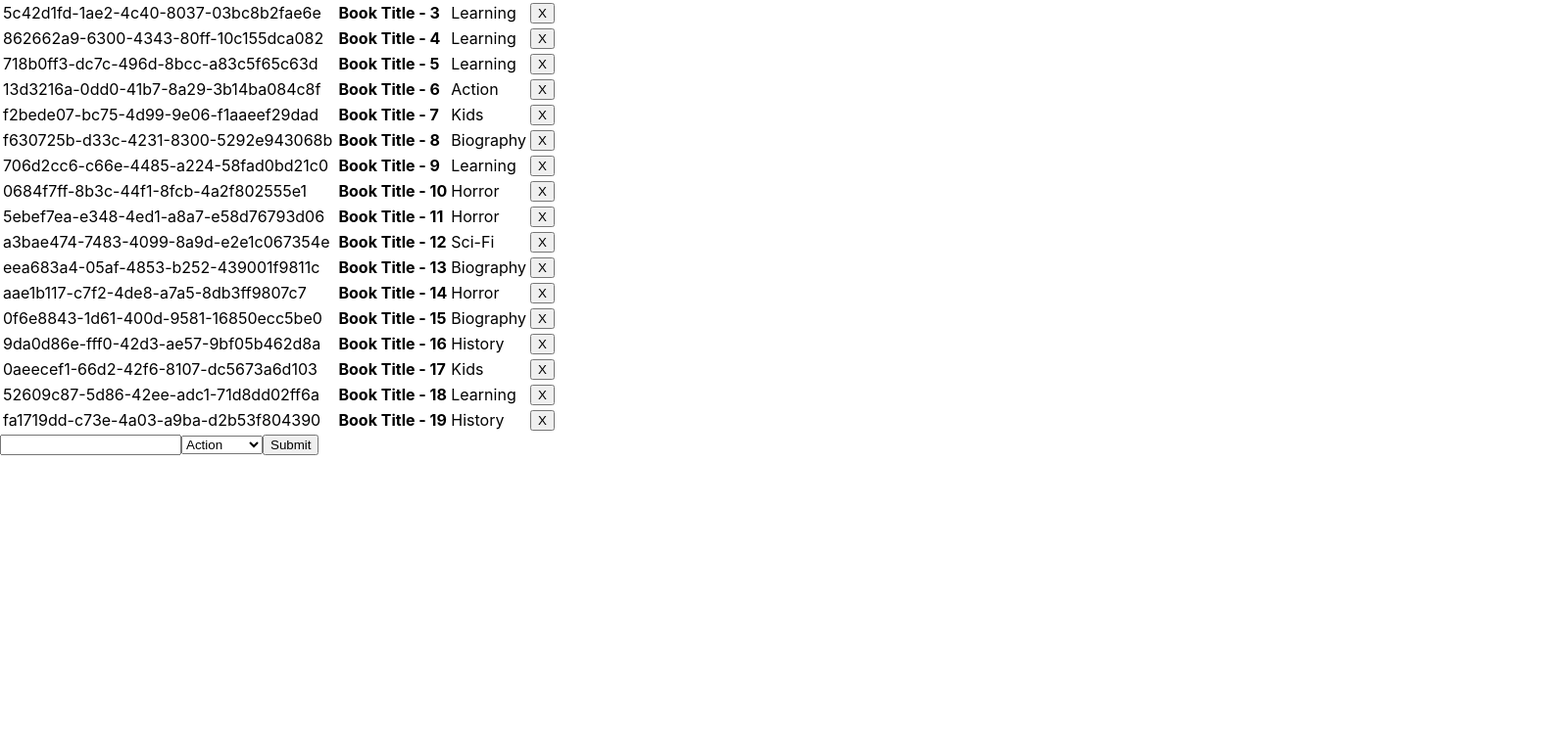
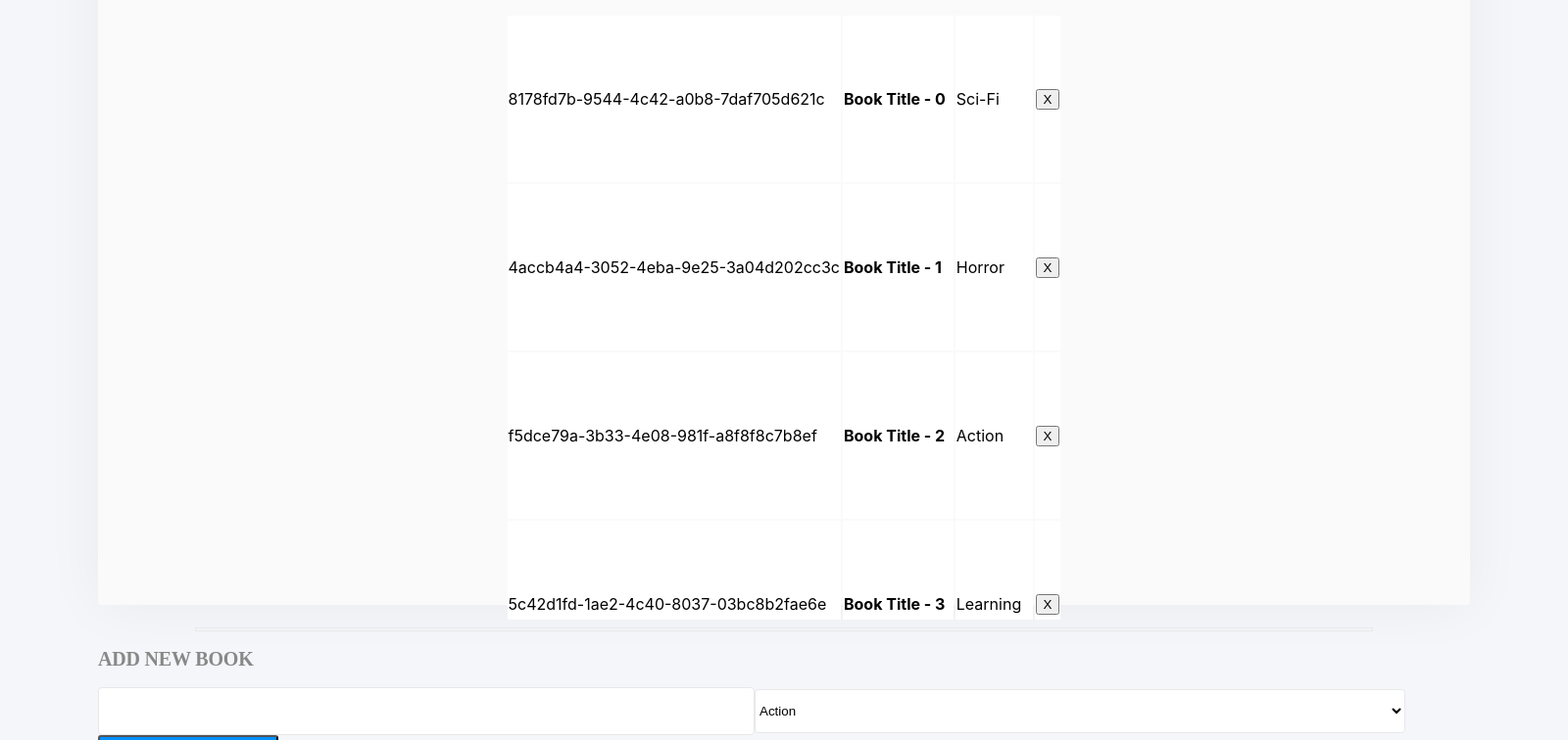
Before and after one commit to uryelah/Microverse-702-Bookstore, a React (Create React App) app: page / in a window 1280 px wide. Shown: the part 182-938 px from the top of the page at 98% size, 1600 px wide, since content can reach past the window. Before the commit the page ends 800 px from the top, so only its background shows below. Built offline with nearby package versions, Linux system fonts and the light colour scheme.

Commit message:
Add initial styles

```diff
--- a/src/components/Book.js
+++ b/src/components/Book.js
@@ -1,8 +1,16 @@
 import React from 'react';
 import PropTypes from 'prop-types';
 
+const bookStyle = {
+  width: 1200,
+  height: 170,
+  borderRadius: 4,
+  border: 'solid 1px #e8e8e8',
+  backgroundColor: '#ffffff',
+}
+
 const Book = ({ book, onClick }) => (
-  <tr key={book.id}>
+  <tr style={bookStyle} key={book.id}>
     <td>{book.id}</td>
     <td><strong>{book.title}</strong></td>
     <td>{book.category}</td>
--- a/src/components/BooksForm.js
+++ b/src/components/BooksForm.js
@@ -4,6 +4,48 @@ import PropTypes from 'prop-types';
 import { v4 as uuidv4 } from 'uuid';
 import categories from '../helpers/categories';
 import { createBook } from '../actions/index';
+
+const fTitleStyle = {
+  width: 174,
+  height: 24,
+  fontFamily: 'Montserrat',
+  fontSize: 20,
+  fontWeight: 'bold',
+  fontStretch: 'normal',
+  fontStyle: 'normal',
+  lineHeight: 'normal',
+  letterSpacing: -0.18,
+  color: '#888888',
+};
+
+const fInputStyle = {
+  width: 664,
+  height: 45,
+  borderRadius: 4,
+  border: 'solid 1px #e8e8e8',
+  backgroundColor: '#ffffff',
+}
+
+const btnStyle = {
+  width: 184,
+  height: 45,
+  borderRadius: 3,
+  backgroundColor: '#0290ff',
+}
+
+const btnTextStyle = {
+  width: 143,
+  height: 18,
+  fontFamily: 'RobotoSlab',
+  fontSize: 13,
+  fontWeight: 'bold',
+  fontStretch: 'normal',
+  fontStyle: 'normal',
+  lineHeight: 'normal',
+  letterSpacing: 0.5,
+  textAlign: 'center',
+  color: '#ffffff',
+}
 
 class BooksForm extends Component {
   constructor(props) {
@@ -61,14 +103,15 @@ class BooksForm extends Component {
 
     return (
       <form onSubmit={this.handleSubmit}>
-        <input type="text" value={title} onChange={this.handleChange} />
-        <select name="category" value={category} onChange={this.handleChange}>
+        <h2 style={fTitleStyle}>ADD NEW BOOK</h2>
+        <input style={fInputStyle} type="text" value={title} onChange={this.handleChange} />
+        <select style={fInputStyle} name="category" value={category} onChange={this.handleChange}>
           {
             categories.map((category, i) => (
               <option key={category} default={i === 0 && true}>{category}</option>))
           }
         </select>
-        <button type="submit">Submit</button>
+        <button style={btnStyle} type="submit"><p style={btnTextStyle}>Submit</p></button>
       </form>
     );
   }
--- a/src/containers/App.js
+++ b/src/containers/App.js
@@ -2,9 +2,32 @@ import React from 'react';
 import BookListProvider from './BookList';
 import BooksFormProvider from '../components/BooksForm';
 
+const appStyle = {
+  width: '1400px',
+  height: '100%',
+  borderRadius: '4px',
+  boxShadow: '0 0 60px 0 rgba(0, 0, 0, 0.05)',
+  backgroundColor: '#fafafa',
+  margin: '0 auto',
+}
+
+const navStyle = {
+  width: 1400,
+  height: 95,
+  backgroundColor: '#ffffff',
+}
+
+const lineStyle = {
+  width: 1200,
+  height: 2,
+  border: 'solid 1px #e8e8e8',
+}
+
 const App = () => (
-  <div>
+  <div style={appStyle}>
+    <nav style={navStyle}></nav>
     <BookListProvider />
+    <hr style={lineStyle}/>
     <BooksFormProvider />
   </div>
 );
--- a/src/containers/BookList.js
+++ b/src/containers/BookList.js
@@ -5,10 +5,20 @@ import Book from '../components/Book';
 import { removeBook, changeFilter } from '../actions/index';
 import CategoryFilter from '../components/CategoryFilter';
 
+const listStyle = {
+  position: 'relative',
+  height: '90%',
+  overflowY: 'scroll',
+  scrollbarWidth: 'none',
+  display: 'flex',
+  flexDirection: 'column',
+  alignItems: 'center',
+}
+
 const BookList = ({
   filter, changeFilter, books, removeBook,
 }) => (
-  <>
+  <div style={listStyle}>
     <CategoryFilter onChange={changeFilter} />
     <table>
       <theader>
@@ -27,7 +37,7 @@ const BookList = ({
         }
       </tbody>
     </table>
-  </>
+  </div>
 );
 
 BookList.propTypes = {
--- a/src/index.css
+++ b/src/index.css
@@ -5,9 +5,21 @@ body {
     sans-serif;
   -webkit-font-smoothing: antialiased;
   -moz-osx-font-smoothing: grayscale;
+  width: 1600px;
+  height: 1434px;
+  background-color: #f5f6fa;
+  height: 100vh;
 }
 
 code {
   font-family: source-code-pro, Menlo, Monaco, Consolas, 'Courier New',
     monospace;
 }
+
+table {
+  margin-right: 0;
+}
+
+#root {
+  height: 100%;
+}
```
Also changed, not shown: src/App.css (deleted, +0 -38 lines).
